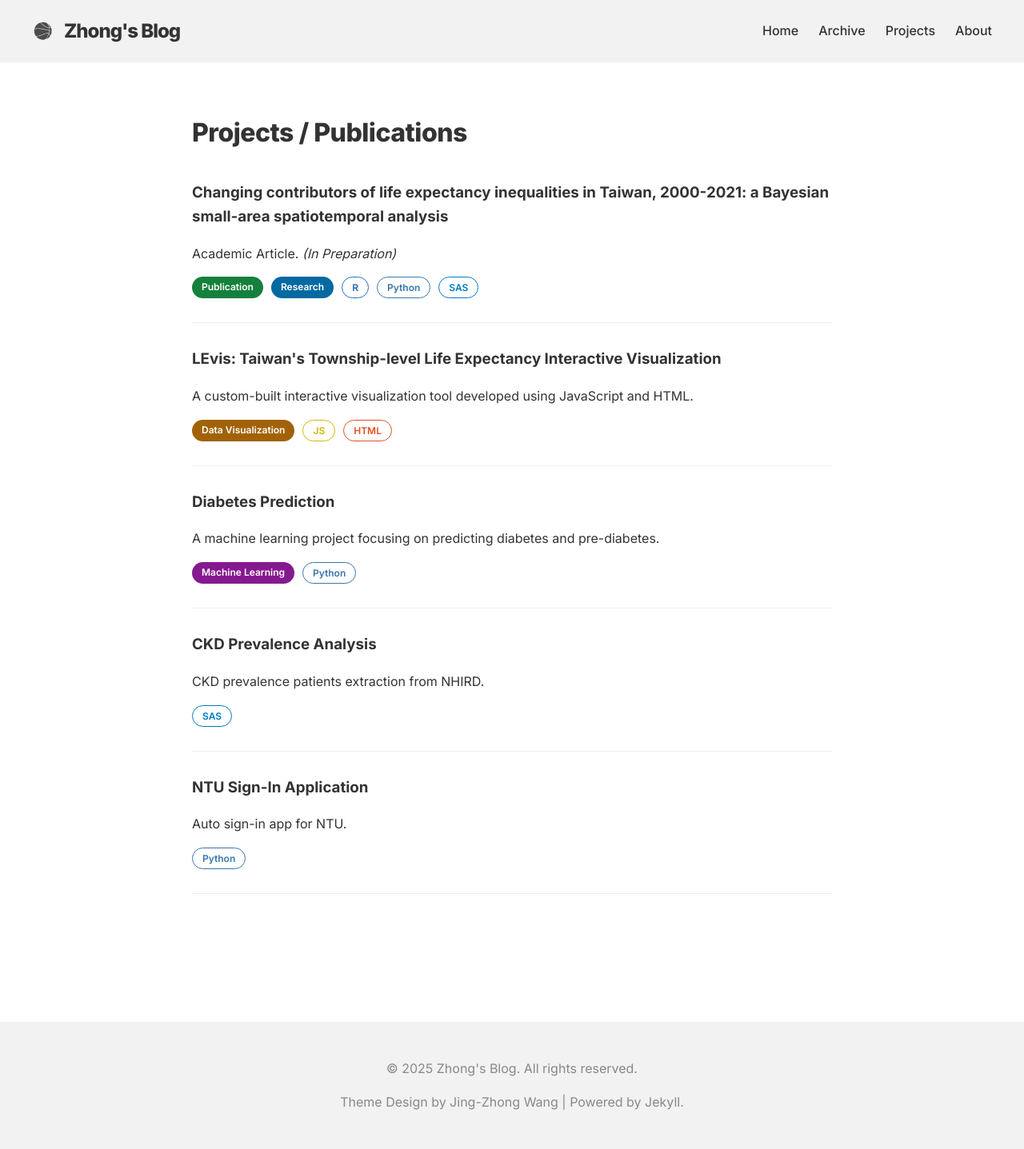
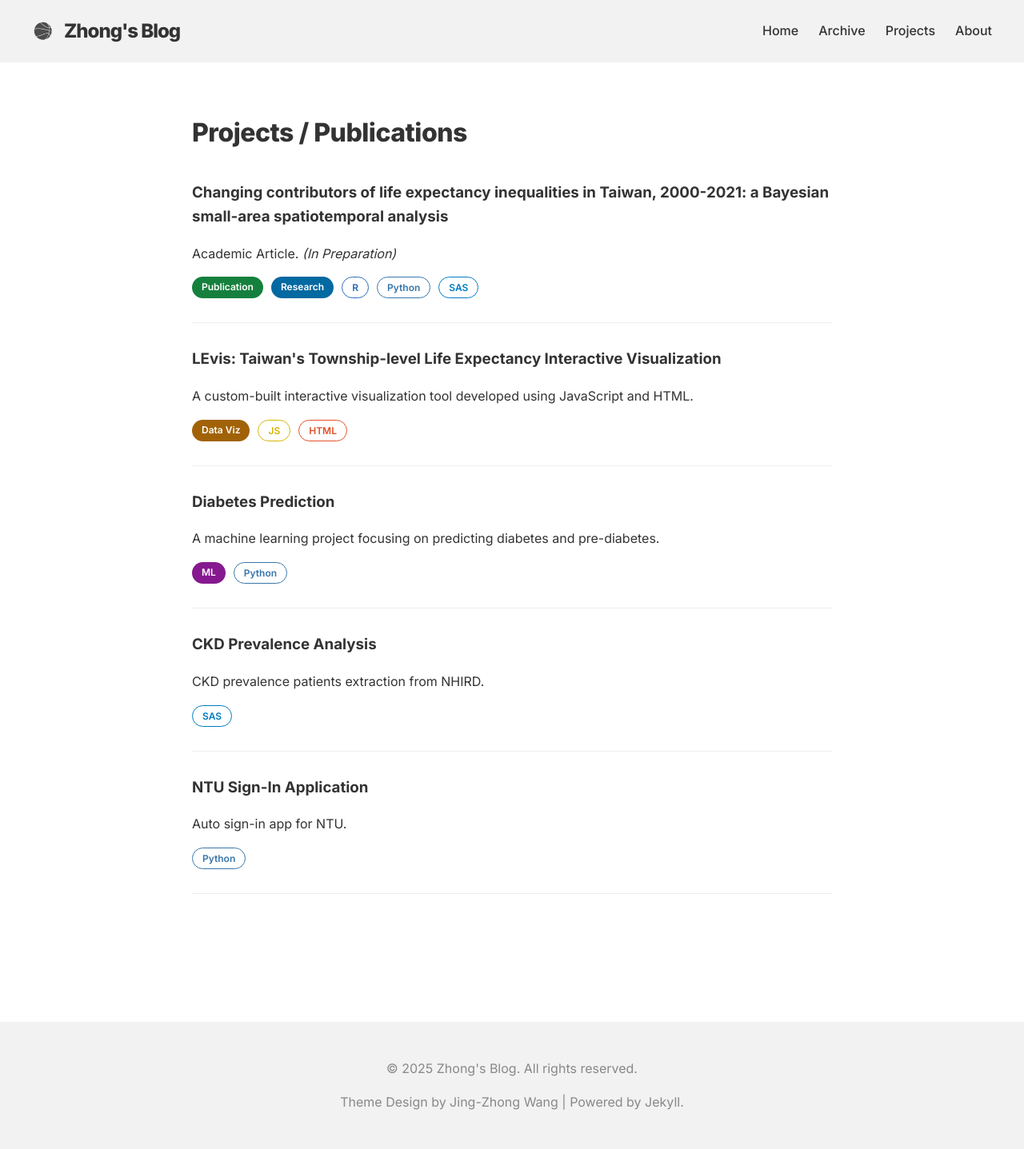
Before and after one commit to jingzhong1011/jingzhong1011.github.io, a Jekyll site: the page built from projects/index.html, in a window 1280 px wide. Shown: the whole page at 80% size. Built offline with Jekyll 4.4.1, drawn with Linux system fonts in a browser that asks for light colours.

Commit message:
Update index.html

```diff
--- a/projects/index.html
+++ b/projects/index.html
@@ -14,6 +14,7 @@ permalink: /projects/
         <h3 class="post-list-title">Changing contributors of life expectancy inequalities in Taiwan, 2000-2021: a Bayesian small-area spatiotemporal analysis</h3>
       </a>
       <p class="post-list-excerpt">Academic Article. <i>(In Preparation)</i></p>
+
       <div class="post-list-meta" style="display: flex; gap: 10px;">
         <span class="post-category tag-type" data-tag="Publication">Publication</span>
         <span class="post-category tag-type" data-tag="Research">Research</span>
@@ -29,7 +30,7 @@ permalink: /projects/
       </a>
       <p class="post-list-excerpt">A custom-built interactive visualization tool developed using JavaScript and HTML.</p>
       <div class="post-list-meta" style="display: flex; gap: 10px;">
-        <span class="post-category tag-type" data-tag="DataViz">Data Visualization</span>
+        <span class="post-category tag-type" data-tag="DataViz">Data Viz</span>
         <span class="post-category tag-tech" data-tag="JS">JS</span>
         <span class="post-category tag-tech" data-tag="HTML">HTML</span>
       </div>
@@ -41,7 +42,7 @@ permalink: /projects/
       </a>
       <p class="post-list-excerpt">A machine learning project focusing on predicting diabetes and pre-diabetes.</p>
       <div class="post-list-meta" style="display: flex; gap: 10px;">
-        <span class="post-category tag-type" data-tag="ML">Machine Learning</span>
+        <span class="post-category tag-type" data-tag="ML">ML</span>
         <span class="post-category tag-tech" data-tag="Python">Python</span>
       </div>
     </div>
```
